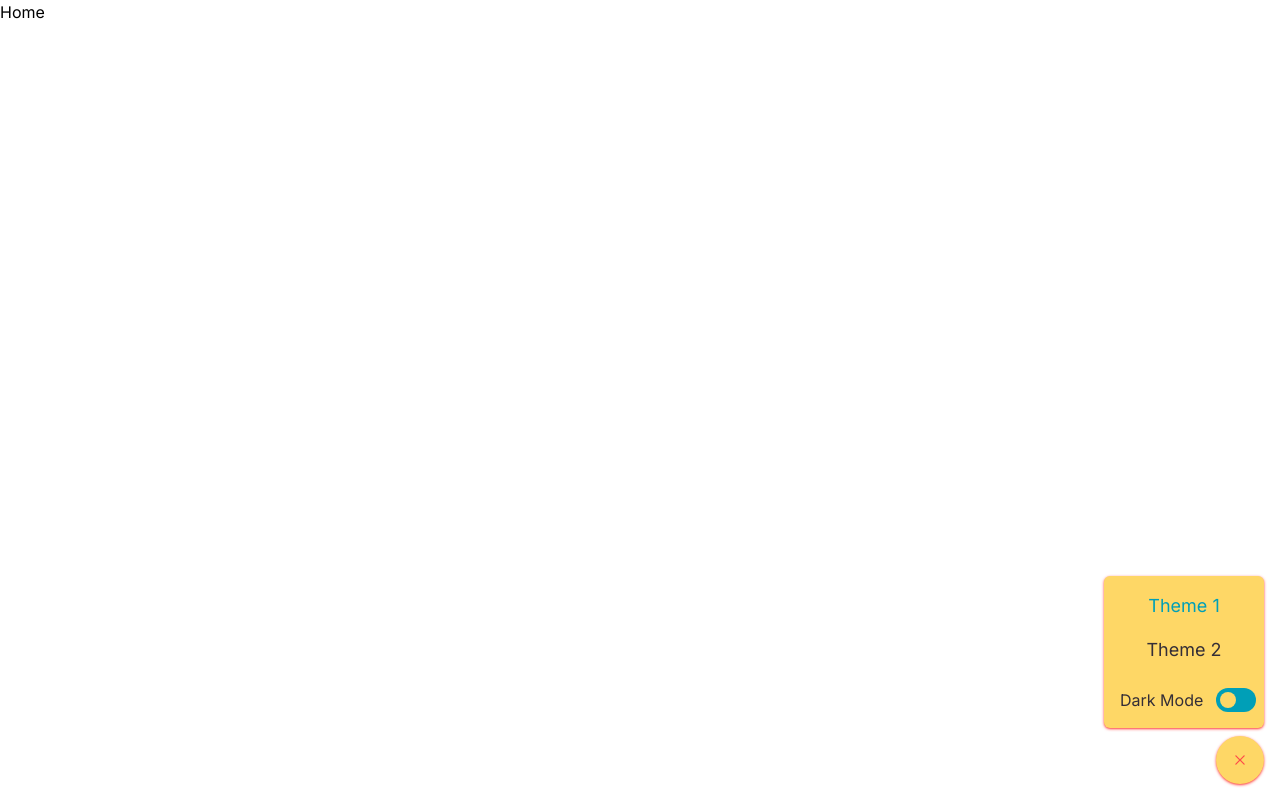
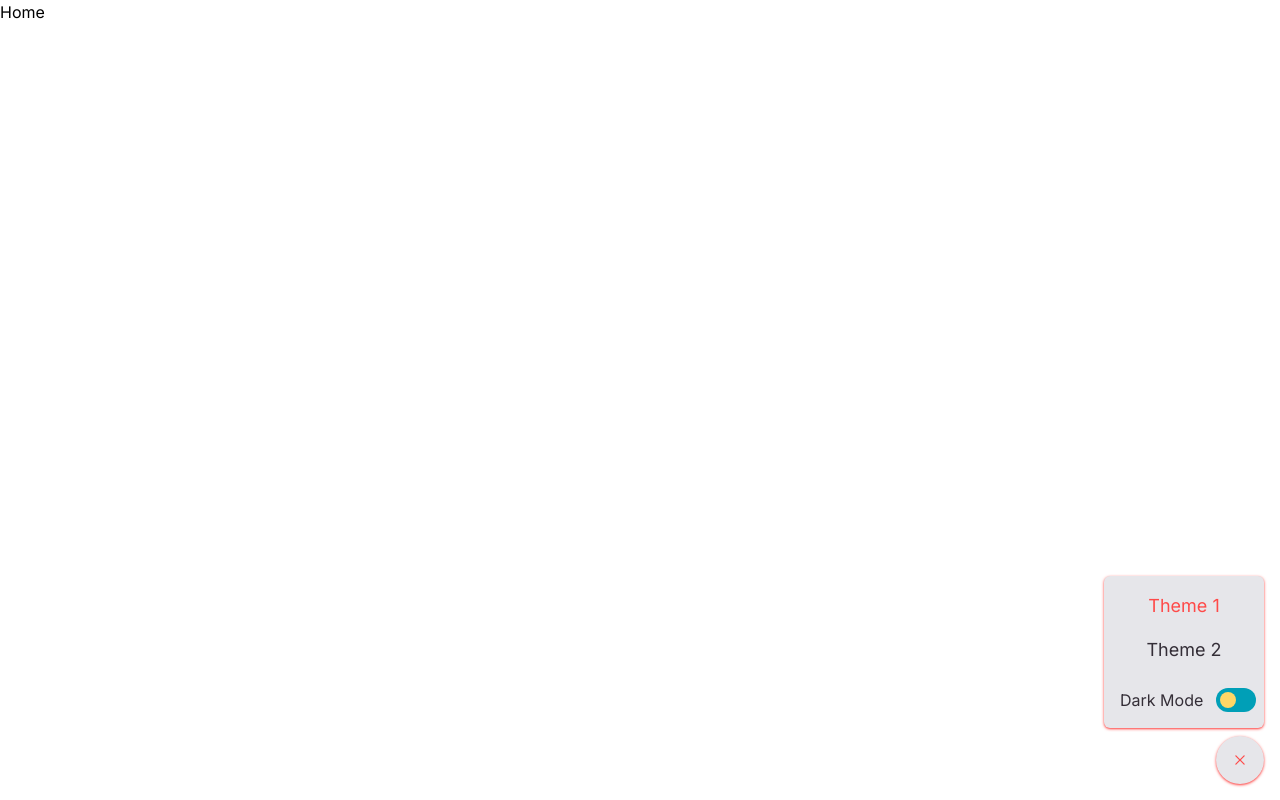
Before and after one commit to SuryanshuTomar/connectree, a Next.js app: page / in a window 1280 px wide. Both pictures are taken after a click on the button 1240 px from the left and 760 px from the top of the page. Built offline with nearby package versions, Linux system fonts and the light colour scheme.

Commit message:
style: minor

```diff
--- a/src/app/globals.css
+++ b/src/app/globals.css
@@ -22,7 +22,7 @@
 	--neutralBgDark: #342e37;
 
 	--onNeutralBgLight: #342e37;
-	--onNeutralBgDark: #f4f4f8;
+	--onNeutralBgDark: #c1dff0;
 
 	--primaryBgLight: #fed766;
 	--primaryBgDark: #3c91e6;
@@ -31,7 +31,7 @@
 	--onPrimaryBgDark: #9fc2cc;
 
 	--primaryLight: #fe4a49;
-	--primaryDark: #f1ecce;
+	--primaryDark: #e5f77d;
 }
 
 .theme-type-2 {
--- a/src/components/Buttons/ThemeMenuButton/index.tsx
+++ b/src/components/Buttons/ThemeMenuButton/index.tsx
@@ -46,7 +46,7 @@ const ThemeMenuButton = () => {
 			<div className="fixed bottom-4 right-4 z-50" ref={menuRef}>
 				<button
 					id="themeBtn"
-					className={`bg-primaryBg shadow-primary text-primary p-4 rounded-full shadow relative`}
+					className={`bg-neutralBg shadow-primary text-primary p-4 rounded-full shadow relative`}
 					onClick={toggleMenu}
 				>
 					{menuOpen ? <RxCross2 /> : <FaPalette />}
@@ -57,14 +57,14 @@ const ThemeMenuButton = () => {
 					id="themeMenu"
 					className={`${
 						menuOpen ? "" : "hidden"
-					} absolute  bottom-14 right-0 p-2 bg-primaryBg rounded-md shadow shadow-primary text-onNeutralBg w-24 md:w-40`}
+					} absolute  bottom-14 right-0 p-2 bg-neutralBg rounded-md shadow shadow-primary text-onNeutralBg w-24 md:w-40`}
 				>
 					{/* Theme options */}
 					{themeValues.map((btn, idx) => (
 						<button
 							key={btn}
 							className={`w-full text-center p-2 rounded hover:bg-secondary text-xs md:text-lg ${
-								currentTheme === btn ? "text-onPrimaryBg" : ""
+								currentTheme === btn ? "text-primary" : ""
 							}`}
 							onClick={() => setCurrentTheme(btn)}
 						>
```
